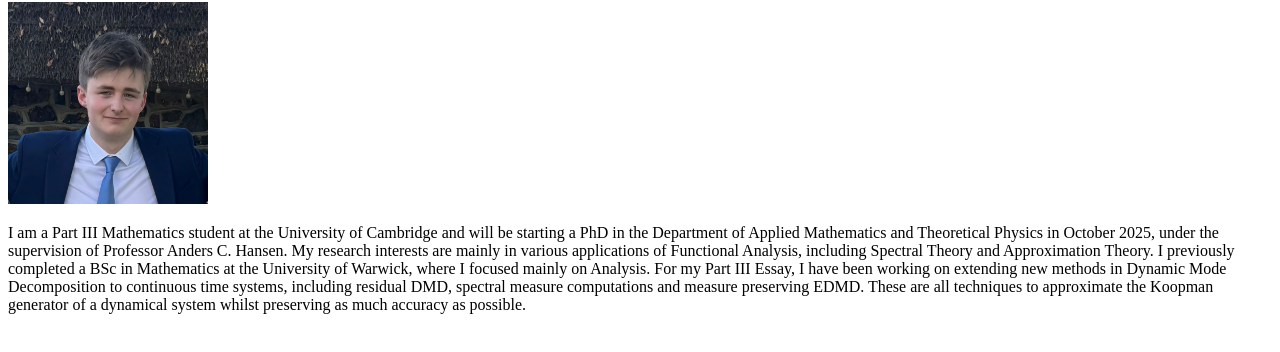
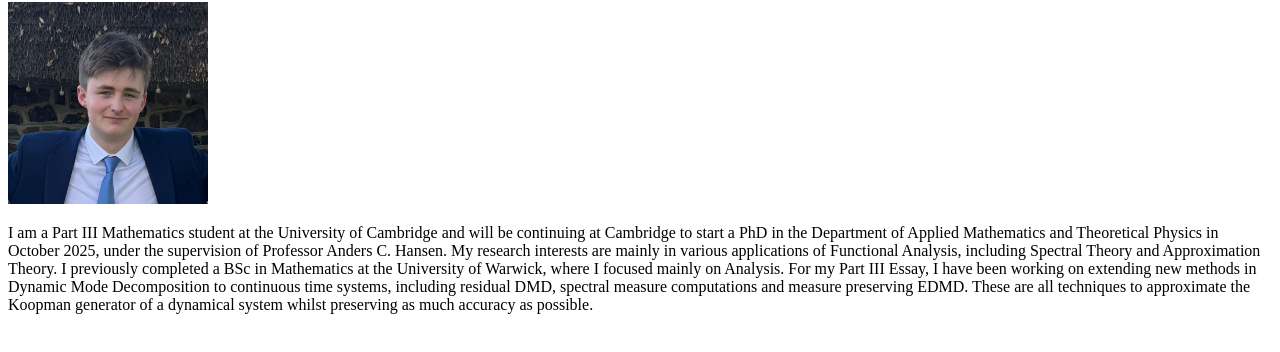
Before and after one commit to matthelm03/matthelm03.github.io, a plain HTML site: page index.html in a window 1280 px wide. Shown: the part 78-430 px from the top of the page. Drawn offline with Linux system fonts and the light colour scheme.

Commit message:
Update index.html

```diff
--- a/index.html
+++ b/index.html
@@ -7,7 +7,7 @@
 
   <h1>Matthew David Helm</h1>
    <img src="images/profile.jpg" alt="My Profile Picture" width="200">
-  <p>I am a Part III Mathematics student at the University of Cambridge and will be starting a PhD in the Department of Applied Mathematics and Theoretical Physics in October 2025, under the supervision of Professor Anders C. Hansen.
+  <p>I am a Part III Mathematics student at the University of Cambridge and will be continuing at Cambridge to start a PhD in the Department of Applied Mathematics and Theoretical Physics in October 2025, under the supervision of Professor Anders C. Hansen.
     My research interests are mainly in various applications of Functional Analysis, including Spectral Theory and Approximation Theory.
     I previously completed a BSc in Mathematics at the University of Warwick, where I focused mainly on Analysis.
     For my Part III Essay, I have been working on extending new methods in Dynamic Mode Decomposition to continuous time systems, including residual DMD, spectral measure computations and measure preserving EDMD. These are all techniques to approximate
```
